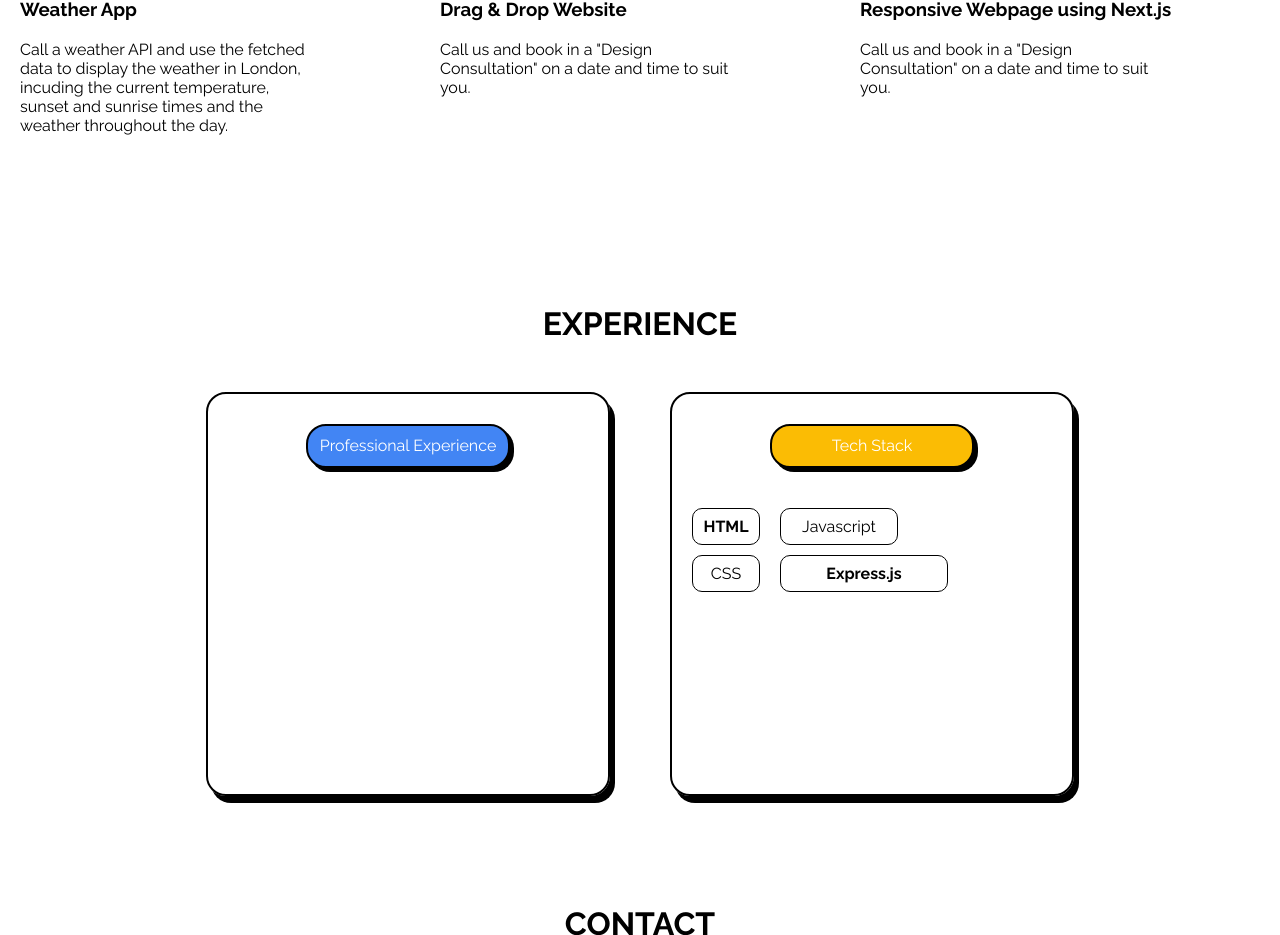
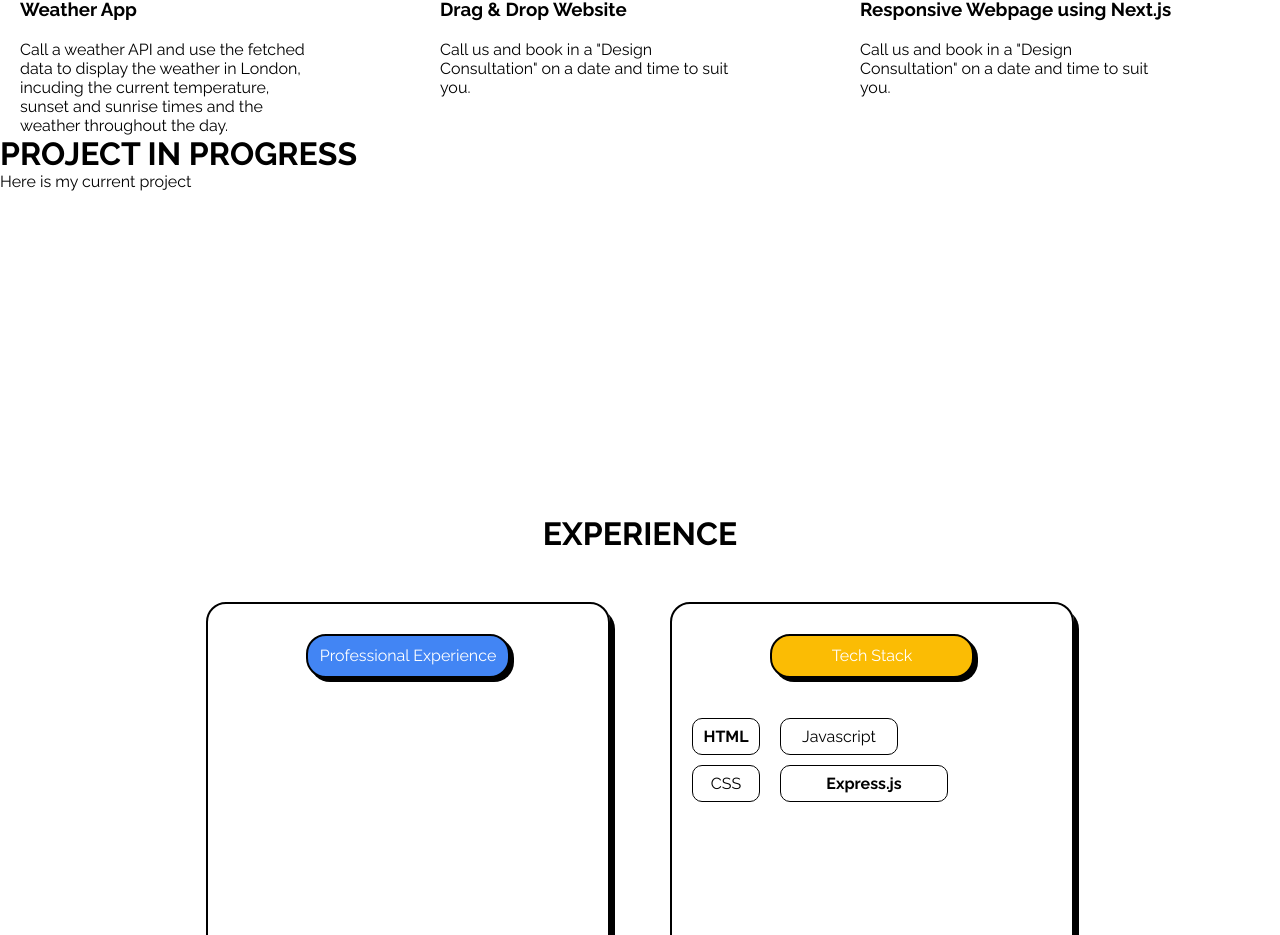
Before and after one commit to eminaction/portfolio-1, a React (Vite) app: page / in a window 1280 px wide. Shown: the part 2060-2995 px from the top of the page. Built offline with nearby package versions, Linux system fonts and the light colour scheme; a web font is replaced by a local one.

Commit message:
added project in progress title

```diff
--- a/src/Portfolio/Portfolio.jsx
+++ b/src/Portfolio/Portfolio.jsx
@@ -39,6 +39,13 @@ export default function Portfolio() {
             />
           ))}
         </div>
+        <div className="current-project">
+          <div className="sub-heading">
+            <h1>PROJECT IN PROGRESS</h1>
+            <p>Here is my current project</p>
+          </div>
+          <video></video>
+        </div>
       </div>
     </>
   );
```
Also changed, not shown: 1 other file (tests, documents, lock files or other folders).
